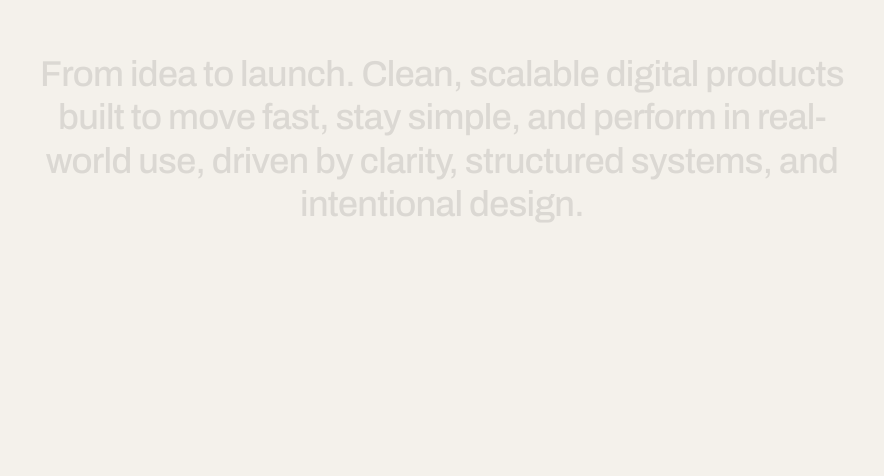
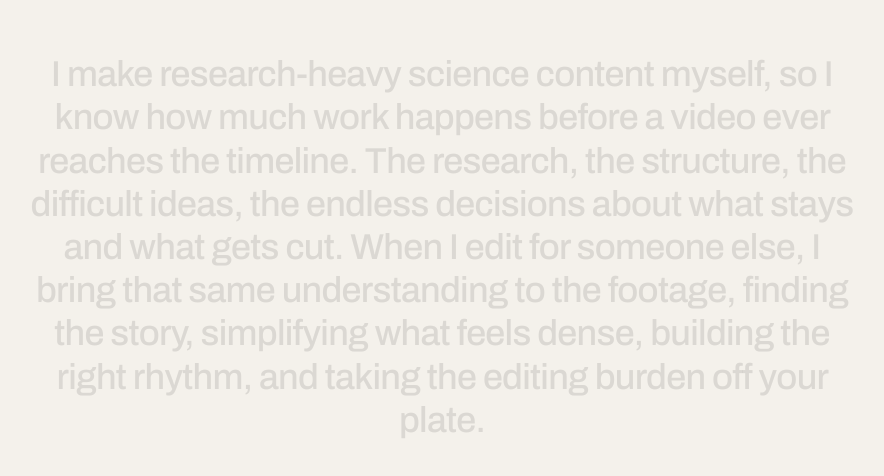
Before and after one commit to QaisarWaheed/hamiz-portfolio, a Next.js app: page / in a window 1280 px wide. Shown: the part 1870-2346 px from the top of the page, without its empty margins (198-1082 px from the left). Built offline with nearby package versions, Linux system fonts and the light colour scheme; no server answers; the database is empty.

Commit message:
Replace the quote section template copy with real positioning copy.
Swaps the leftover Framer boilerplate about digital products for first-person copy on research-heavy editing. Verified the longer string still fits the pinned stage at 1440x900, 1280x720, 1440x700, and 390x844.

```diff
--- a/components/landing/landing-content.ts
+++ b/components/landing/landing-content.ts
@@ -26,7 +26,7 @@ export const HERO_COPYRIGHT = "©2026";
 export const HERO_CREDIT_LINE = "/CREATING SINCE 2020";
 
 export const QUOTE_COPY =
-  "From idea to launch. Clean, scalable digital products built to move fast, stay simple, and perform in real-world use, driven by clarity, structured systems, and intentional design.";
+  "I make research-heavy science content myself, so I know how much work happens before a video ever reaches the timeline. The research, the structure, the difficult ideas, the endless decisions about what stays and what gets cut. When I edit for someone else, I bring that same understanding to the footage, finding the story, simplifying what feels dense, building the right rhythm, and taking the editing burden off your plate.";
 
 export const FOOTER_HEADLINE_LINES = [
   "Let's shape",
```
